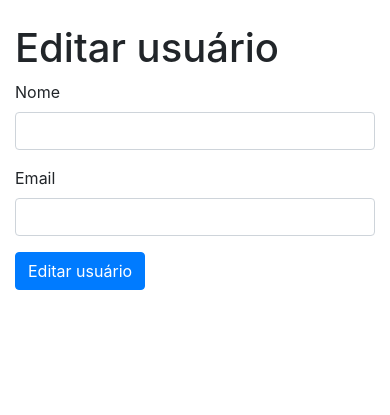
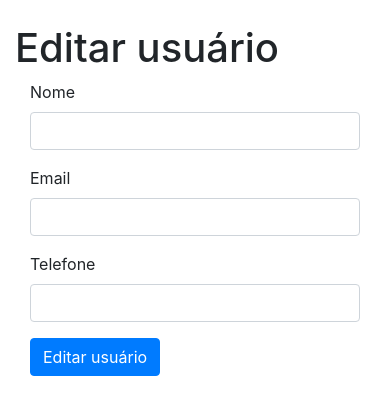
Before and after one commit to lucas-av7/realtor-dashboard, a Flask app: template app/templates/users/edit_user.html in a window 390 px wide. Shown: the part 56-471 px from the top of the page. Run offline with Flask 2, Linux system fonts and the light colour scheme; the template is opened without the code that fills it: values that come from a table or form of the project are taken from there, others are empty; some libraries are stand-ins or nearby versions.

Commit message:
[gDHySwkS] Set phone field and show on list users

```diff
--- a/app/form_class/__init__.py
+++ b/app/form_class/__init__.py
@@ -3,6 +3,8 @@ from wtforms import Form, StringField, TextAreaField, PasswordField, SelectField
 class RegisterForm(Form):
     name = StringField(u'Nome', validators=[validators.Length(min=5, max=50, message='Mínimo 5 letras e máximo 50 letras')])
     email = StringField(u'Email', validators=[validators.Length(min=5, max=50, message='Mínimo 5 letras e máximo 50 letras')])
+    phone = StringField(u'Telefone', validators=[validators.Length(
+        min=5, max=50, message='Mínimo 5 letras e máximo 50 letras')])
     password = PasswordField(u'Senha', validators=[
         validators.Length(min=5, max=30, message='Mínimo 5 letras e máximo 30 letras'),
         validators.EqualTo('confirm', message='Senhas não conferem.')
@@ -13,6 +15,8 @@ class RegisterForm(Form):
 class EditUserForm(Form):
     name = StringField(u'Nome', validators=[validators.Length(min=5, max=50, message='Mínimo 5 letras e máximo 50 letras')])
     email = StringField(u'Email', validators=[validators.Length(min=5, max=50, message='Mínimo 5 letras e máximo 50 letras')])
+    phone = StringField(u'Telefone', validators=[validators.Length(
+        min=5, max=50, message='Mínimo 5 letras e máximo 50 letras')])
 
 
 class CategoryForm(Form):
--- a/app/templates/users/edit_user.html
+++ b/app/templates/users/edit_user.html
@@ -4,12 +4,15 @@
   <h1>Editar usuário</h1>
   {% from 'includes/_formhelpers.html' import render_field %}
   <form method="POST" action="">
-    <div class="form-group">
+    <div class="form-group col-md-5">
       {{ render_field(form.name, class_="form-control") }}
     </div>
-    <div class="form-group">
+    <div class="form-group col-md-5">
       {{ render_field(form.email, class_="form-control") }}
     </div>
-    <p><input type="submit" class="btn btn-primary" value="Editar usuário"></p>
+    <div class="form-group col-md-5">
+      {{ render_field(form.phone, class_="form-control") }}
+      <p><input type="submit" class="btn btn-primary mt-3" value="Editar usuário"></p>
+    </div>
   </form>
 {% endblock %}
--- a/app/templates/users/register.html
+++ b/app/templates/users/register.html
@@ -11,6 +11,9 @@
       {{ render_field(form.email, class_="form-control") }}
     </div>
     <div class="form-group col-md-5">
+      {{ render_field(form.phone, class_="form-control") }}
+    </div>
+    <div class="form-group col-md-5">
       {{ render_field(form.password, class_="form-control") }}
     </div>
     <div class="form-group col-md-5">
--- a/app/templates/users/users.html
+++ b/app/templates/users/users.html
@@ -4,8 +4,8 @@
   <h3>Usuários</h3>
   <table class="table table-striped">
     <tr>
-      <th>ID</th>
       <th>Nome</th>
+      <th>Telefone</th>
       <th>Email</th>
       <th>Status</th>
       <th>Data de registro</th>
@@ -13,8 +13,8 @@
     </tr>
     {% for user in users %}
     <tr>
-      <td>{{ user.id }}</td>
       <td>{{ user.name }}</td>
+      <td>{{ user.phone }}</td>
       <td>{{ user.email }}</td>
       {% if user.is_approved %}
         <td>
--- a/db/tables_create.sql
+++ b/db/tables_create.sql
@@ -5,6 +5,7 @@ CREATE TABLE `users` (
   `is_admin` BOOLEAN,
   `is_partner` BOOLEAN,
   `is_approved` BOOLEAN,
+  `phone` VARCHAR(50) NOT NULL,
   `email` VARCHAR(50) NOT NULL,
   `name` VARCHAR(50) NOT NULL,
   `password` VARCHAR(30) NOT NULL,
```
Also changed, not shown: app/users.py (+7 -3 lines).
